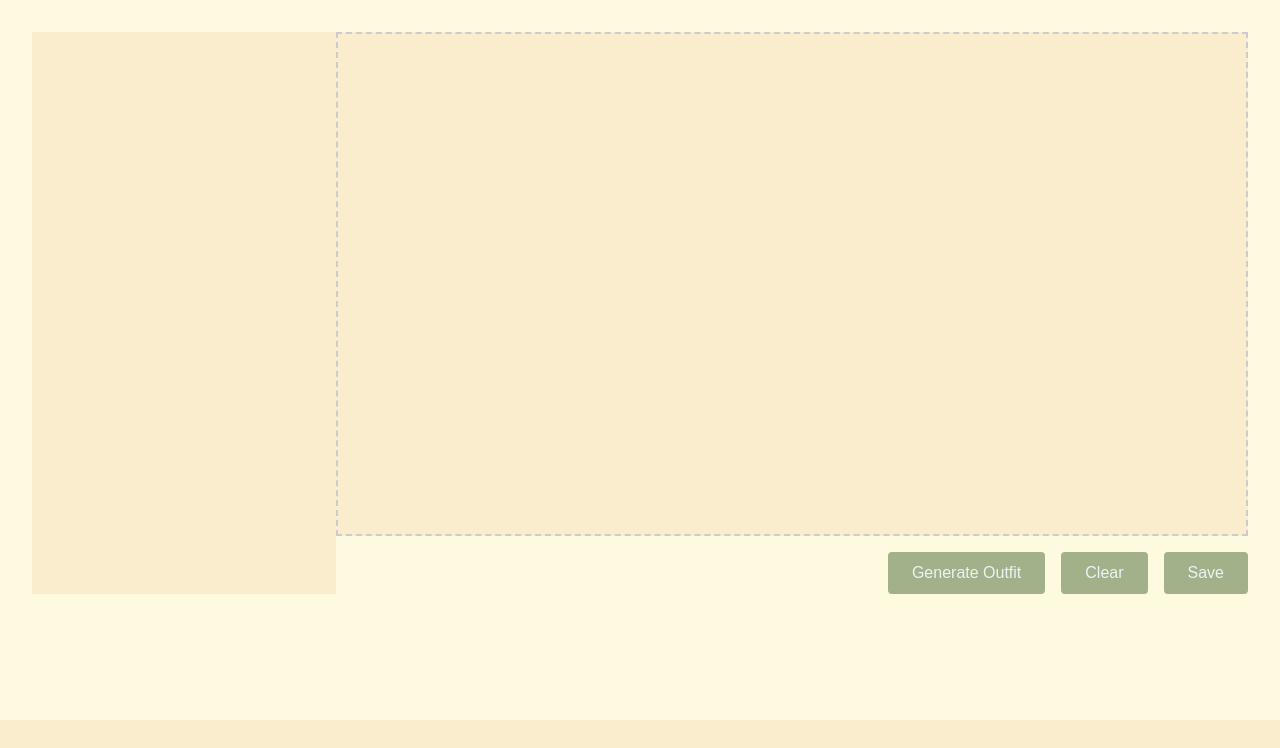
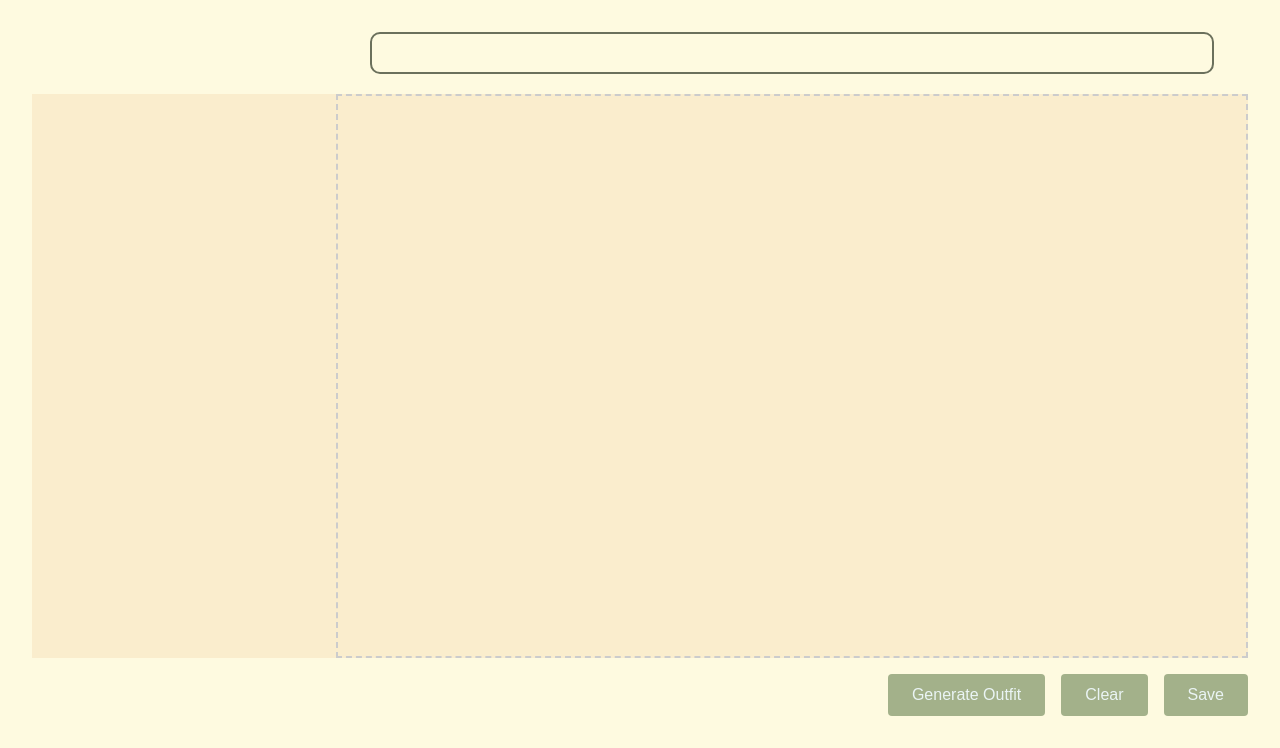
Before and after one commit to PDC8/FITS, a Flask app: page /random-outfit in a window 1280 px wide. Shown: the part 80-828 px from the top of the page. Before the commit the page ends 800 px from the top, so only its background shows below. Run offline with Flask 3, Linux system fonts and the light colour scheme; a user stored in the database is signed in; data that the repository does not hold is empty; some libraries are stand-ins or nearby versions; some web fonts are replaced.

Commit message:
fixed generate outfit css and html

```diff
--- a/static/generate-outfit.css
+++ b/static/generate-outfit.css
@@ -1,6 +1,11 @@
 /* random-outfit.css */
+.outfit-display {
+  display: flex;
+}
+
 .outfit-generator {
   display: flex;
+  flex-direction: column;
   width: 100%;
   padding: 2rem;
   border-radius: 6px;
@@ -8,15 +13,45 @@
   box-sizing: border-box;
 }
 
+.row-top {
+  display: flex;
+}
+
 .scroll-bar {
   background-color: var(--item-card-color);
   flex: 1;
   overflow-y: auto;
-  max-height: 80vh;
+  overflow-x: hidden;
+  min-height: 70vh;
+  margin-top: 62px;
 }
 
 .generate {
   flex: 3;
+}
+
+input[type="text"],
+select {
+  width: 90%;
+  background-color: var(--bg-color);
+  padding: 10px;
+  border: 2px solid var(--border-color);
+  border-radius: 10px;
+  font-size: 1rem;
+  margin-bottom: 20px;
+}
+
+input[type="text"]:focus,
+select:focus {
+  outline: none;
+  border-color: var(--border-color);
+}
+
+.outfit-canvas {
+  background-color: var(--item-card-color);
+  min-height: 70vh;
+  border: 2px dashed #ccc;
+  position: relative;
 }
 
 .button-container {
@@ -44,24 +79,6 @@
   background-color: var(--hover-color);
 }
 
-.outfit-canvas {
-  background-color: var(--item-card-color);
-}
-
-
-.outfit-result {
-  margin-top: 1.5rem;
-  border-top: 1px solid #ccc;
-  padding-top: 1rem;
-  min-height: 100px; /* Provide space for the generated outfit info */
-}
-
-
-.placeholder {
-  color: #999;
-  font-style: italic;
-}
-
 .draggable-item {
   background: white;
   padding: 10px;
@@ -70,9 +87,3 @@
   cursor: move;
   transition: opacity 0.3s;
 }
-
-.outfit-canvas {
-  min-height: 500px;
-  border: 2px dashed #ccc;
-  position: relative;
-}
--- a/templates/generate-outfit.html
+++ b/templates/generate-outfit.html
@@ -27,24 +27,23 @@
     </nav>
   </header>
 
-  <main class="outfit-generator">
-    <div class="scroll-bar"></div>
-    <div class="generate">
-      <div class="outfit-canvas">
+  <main class="outfit-display">
+    <div class="outfit-generator">
+      <div class="row-top">
+        <div class="scroll-bar"></div>
+        <div class="generate">
+          <input type="text" id="outfit-name" required />
+          <div class="outfit-canvas"></div>
+        </div>
       </div>
-      <div class="button-container">
-        <button class="generate-btn" type="button">
-          Generate Outfit
-        </button>
-        <button class="clear-btn" type="button">
-          Clear
-        </button>
-        <button class="save-btn" type="button">
-          Save
-        </button>
+      <div class="row-bottom button-container">
+        <button class="generate-btn" type="button">Generate Outfit</button>
+        <button class="clear-btn" type="button">Clear</button>
+        <button class="save-btn" type="button">Save</button>
       </div>
     </div>
   </main>
+
 
   <script>
     document.querySelector('.generate-btn').addEventListener('click', async () => {
```
